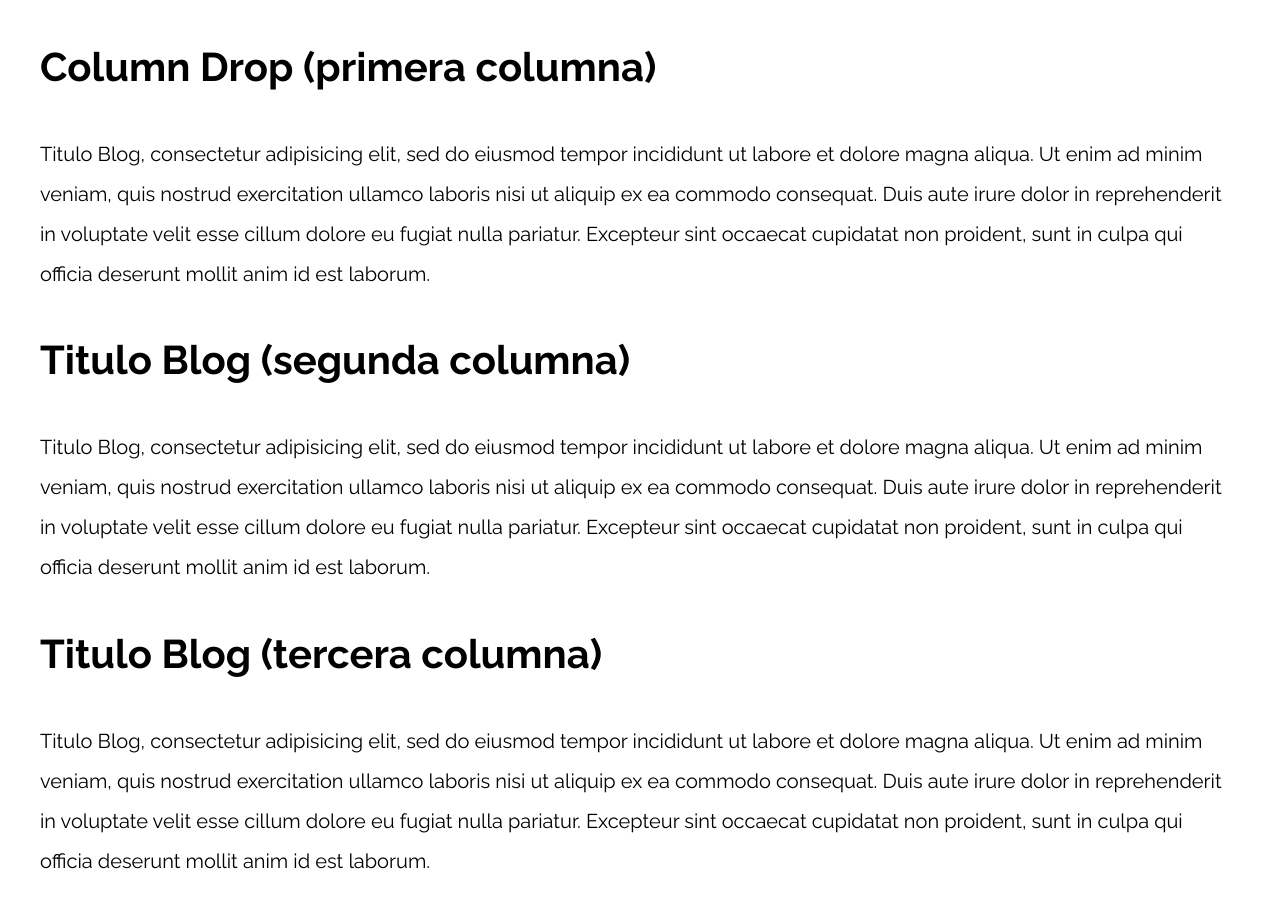
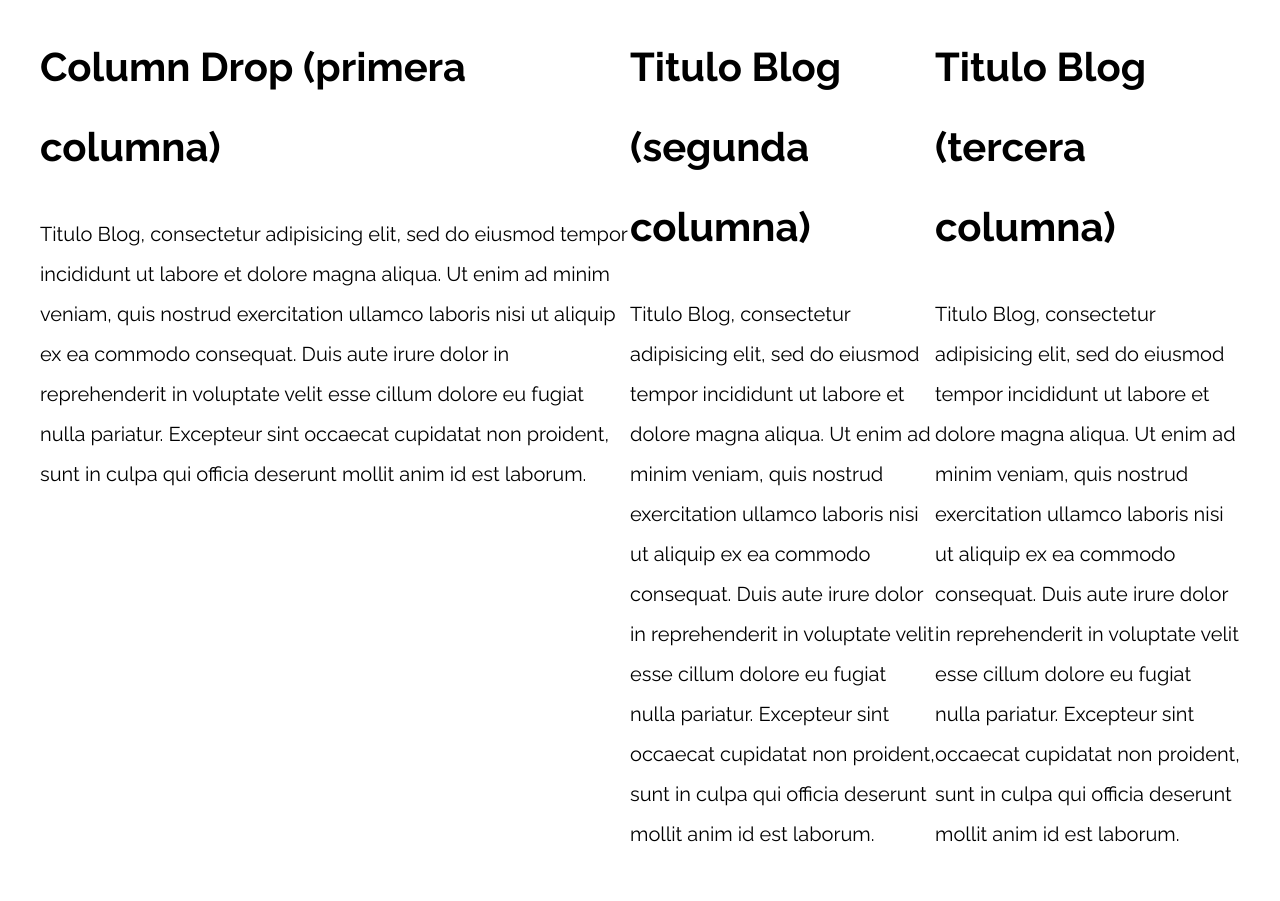
Before and after one commit to ItsBrutt/Patrones-web-design, a plain HTML site: page 08-column_drop_flexbox/index.html in a window 1280 px wide. After the commit the page ends 874 px from the top, so only its background shows below. Drawn offline with nearby package versions, Linux system fonts and the light colour scheme.

Commit message:
segunda actualizacion

```diff
--- a/06-3columnas_flexbox/css/styles.css
+++ b/06-3columnas_flexbox/css/styles.css
@@ -53,22 +53,16 @@ p {
         display: flex;
         justify-content: space-between;
     }
-
+    .sidebar{
+        flex-basis: calc(20% - 1.6rem);
+    }
     .contenido-principal {
         order: 2;
-        flex-basis: 60%;
+        flex-basis:calc(60% - 1.6rem);  ;
     }
 
     .sidebar-1 {
-        order: 1;
-        flex-basis: 20%;
-        margin-right: 20px;
-    }
-
-    .sidebar-2 {
-        order: 3;
-        flex-basis: 20%;
-        margin-left: 20px;
+        order: -1;
     }
 
 }
--- a/07-column_drop_css_grid/css/styles.css
+++ b/07-column_drop_css_grid/css/styles.css
@@ -50,3 +50,31 @@ p {
 
 
 /** CODIGO AQUI **/
+@media (min-width: 480px) {
+    .column-drop-css {
+        display: grid;
+        grid-template-columns: repeat(2, 1fr);
+        gap: 2rem;
+    }
+    .primera {
+        grid-column: 1 / 3;
+        grid-row: 2 / 3;
+    }
+    .segunda {
+        grid-column: 2 / 3;
+        grid-row: 1 / 3;
+}
+@media (min-width: 768) {
+    .column-drop-css{
+        grid-template-columns: repeat(3, 1fr);
+    }
+    .primera{
+        grid-column: 2/3;
+        grid-row: unset;
+    }
+    .segunda{
+        grid-column: 3/4;
+        grid-row: unset;
+    }
+}
+}
--- a/08-column_drop_flexbox/css/styles.css
+++ b/08-column_drop_flexbox/css/styles.css
@@ -48,3 +48,24 @@ p {
 }
 
 /** CODIGO AQUI **/
+@media (min-width: 480px) {
+    .column-drop-flex {
+        display: flex;
+        justify-content: space-between;
+    }
+
+    .contenido-principal,
+    .primera {
+        flex-basis: calc(50% - 1rem);
+        flex-wrap: wrap;
+    }
+
+    .primera,
+    .segunda {
+        flex: 1;
+        min-width: 200px;
+    }
+}
+@media (min-width: 768px) {
+
+}
--- a/08-column_drop_flexbox/index.html
+++ b/08-column_drop_flexbox/index.html
@@ -12,8 +12,8 @@
 
 <body>
 
-    <div class="contenedor">
-        <main>
+    <div class="contenedor column-drop-flex">
+        <main class="contenido-principal">
             <h1>Column Drop (primera columna)</h1>
             <p>
                 Titulo Blog, consectetur adipisicing elit, sed do eiusmod tempor incididunt ut labore et dolore magna aliqua. Ut enim ad minim veniam, quis nostrud exercitation ullamco laboris nisi ut aliquip ex ea commodo consequat. Duis aute irure dolor in reprehenderit
@@ -21,7 +21,7 @@
             </p>
         </main>
 
-        <aside>
+        <aside class="primera">
             <h1>Titulo Blog (segunda columna)</h1>
             <p>
                 Titulo Blog, consectetur adipisicing elit, sed do eiusmod tempor incididunt ut labore et dolore magna aliqua. Ut enim ad minim veniam, quis nostrud exercitation ullamco laboris nisi ut aliquip ex ea commodo consequat. Duis aute irure dolor in reprehenderit
@@ -29,7 +29,7 @@
             </p>
         </aside>
 
-        <aside>
+        <aside class="segunda">
             <h1>Titulo Blog (tercera columna)</h1>
             <p>
                 Titulo Blog, consectetur adipisicing elit, sed do eiusmod tempor incididunt ut labore et dolore magna aliqua. Ut enim ad minim veniam, quis nostrud exercitation ullamco laboris nisi ut aliquip ex ea commodo consequat. Duis aute irure dolor in reprehenderit
```
Also changed, not shown: 06-3columnas_flexbox/index.html (+2 -2 lines), 07-column_drop_css_grid/index.html (+3 -3 lines).
